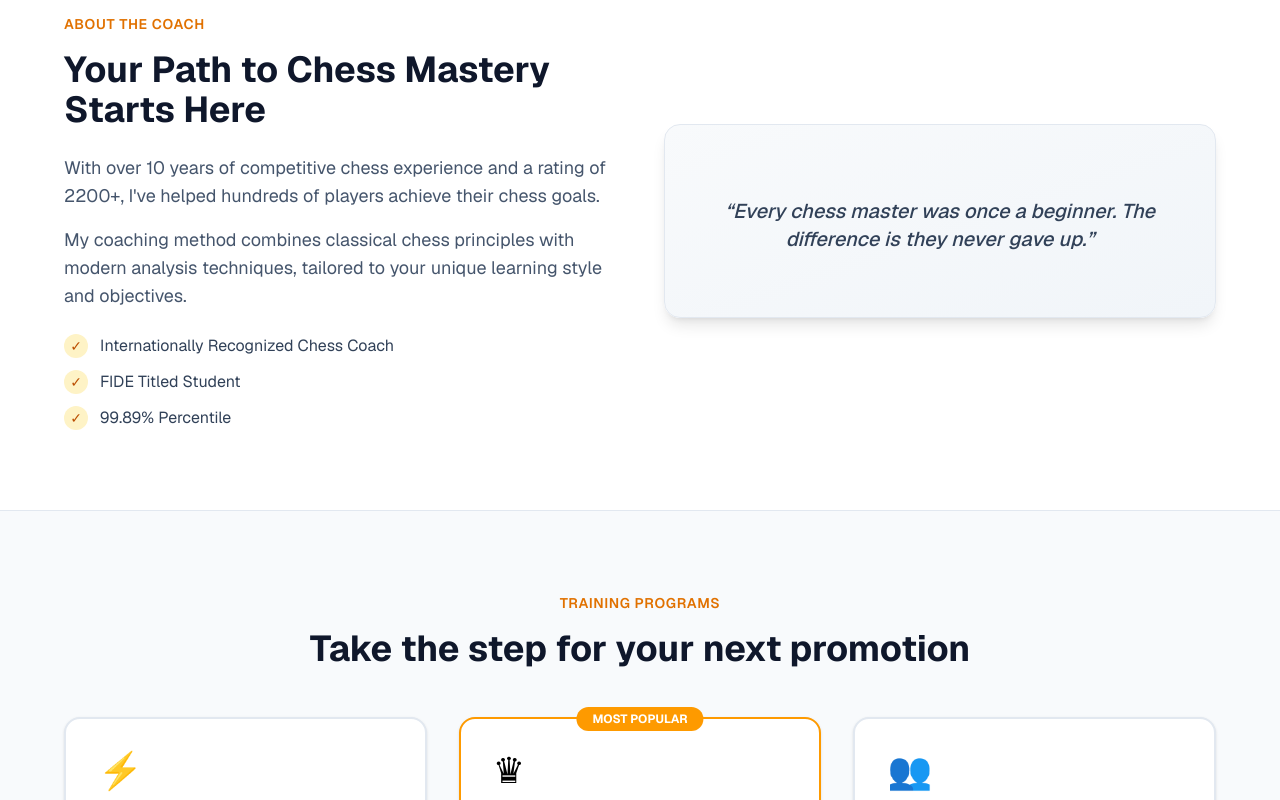
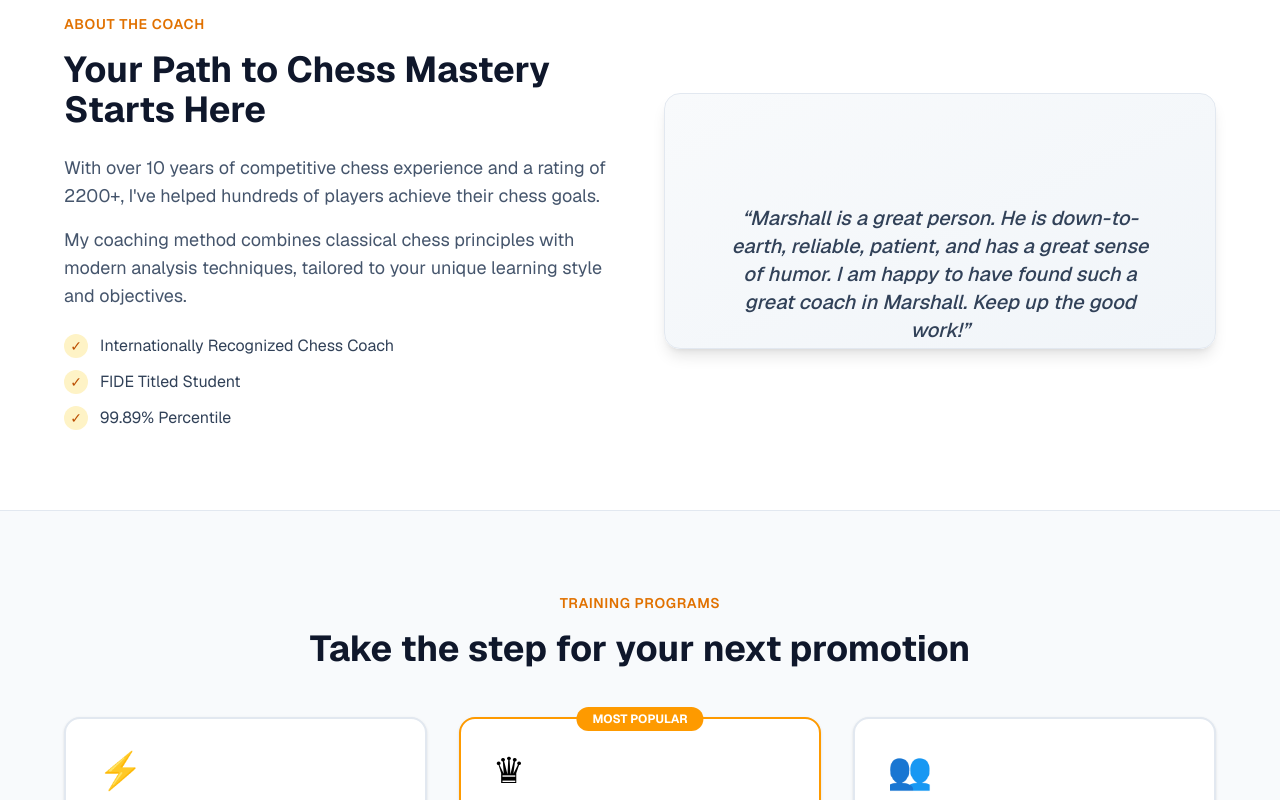
Before and after one commit to bezalel6/pawn-to-queen, a Next.js app: page / in a window 1280 px wide. Shown: the part 860-1660 px from the top of the page. Built offline with nearby package versions, Linux system fonts and the light colour scheme.

Commit message:
testimonials

```diff
--- a/src/components/Testimonials.tsx
+++ /dev/null
@@ -1,32 +0,0 @@
-import React from "react";
-import { testimonials } from "../data/testimonials";
-
-const Testimonials: React.FC = () => {
-  return (
-    <div className="mx-auto max-w-3xl">
-      <div className="relative h-72 w-full overflow-hidden rounded-xl bg-white">
-        {/* Gradient overlays for fade effect */}
-        <div className="absolute top-0 right-0 left-0 z-10 h-16 bg-gradient-to-b from-slate-50 to-transparent"></div>
-        <div className="absolute right-0 bottom-0 left-0 z-10 h-16 bg-gradient-to-t from-slate-50 to-transparent"></div>
-
-        <div className="animate-scroll-vertical p-6">
-          {[...testimonials, ...testimonials].map((testimonial, index) => (
-            <div
-              key={`${testimonial.id}-${index}`}
-              className="group mb-8 rounded-lg bg-slate-50 p-6 transition-all duration-300 hover:bg-amber-50 hover:shadow-md"
-            >
-              <p className="mb-3 text-base leading-relaxed font-medium text-slate-700 md:text-lg">
-                &ldquo;{testimonial.quote}&rdquo;
-              </p>
-              <p className="text-sm tracking-wide text-slate-500">
-                — {testimonial.author}
-              </p>
-            </div>
-          ))}
-        </div>
-      </div>
-    </div>
-  );
-};
-
-export default Testimonials;
--- /dev/null
+++ b/src/components/landing/sections/About.module.css
@@ -0,0 +1,22 @@
+.quote-container {
+  height: 256px;
+  overflow: hidden;
+}
+
+.quote-scroller {
+  display: flex;
+  flex-direction: column;
+  width: 100%;
+  margin-top: -64;
+}
+
+.quote-item {
+  height: 256px;
+  max-height: 256px;
+  flex-shrink: 0;
+  display: flex;
+  flex-direction: column;
+  justify-content: center;
+  align-items: center;
+  padding: 0 1rem;
+}
--- a/src/components/landing/sections/About.tsx
+++ b/src/components/landing/sections/About.tsx
@@ -1,7 +1,23 @@
+import { useState, useEffect } from "react";
 import { achievements } from "@/data/landing";
+import { testimonials } from "@/data/testimonials";
 import AchievementItem from "../AchievementItem";
+import styles from "./About.module.css";
 
 export default function About() {
+  const [currentIndex, setCurrentIndex] = useState(0);
+  const quoteHeight = 256; // Height of each quote container (h-64 = 256px)
+
+  useEffect(() => {
+    const interval = setInterval(() => {
+      setCurrentIndex((prev) => (prev + 1) % (testimonials.length - 1));
+    }, 2500); // Scroll every 5 seconds
+
+    return () => clearInterval(interval);
+  }, []);
+
+  const offset = currentIndex * quoteHeight;
+
   return (
     <section id="about" className="border-t border-slate-200 bg-white py-20">
       <div className="container mx-auto px-4 md:px-8">
@@ -30,12 +46,27 @@ export default function About() {
             </div>
           </div>
           <div className="relative">
-            <div className="rounded-2xl border-1 border-slate-200 bg-gradient-to-br from-slate-50 to-slate-100 p-12 text-center shadow-lg">
-              <div className="mb-6 text-8xl"></div>
-              <blockquote className="mb-4 text-xl font-medium text-slate-700 italic">
-                &ldquo;Every chess master was once a beginner. The difference is
-                they never gave up.&rdquo;
-              </blockquote>
+            <div
+              className={`${styles["quote-container"]} overflow-hidden rounded-2xl border-1 border-slate-200 bg-gradient-to-br from-slate-50 to-slate-100 p-12 text-center shadow-lg`}
+            >
+              <div
+                className={`${styles["quote-scroller"]} transition-transform duration-1000`}
+                style={{ transform: `translateY(-${offset}px)` }}
+              >
+                {testimonials.map((testimonial, index) => (
+                  <div key={index} className={styles["quote-item"]}>
+                    <div className="mb-6 text-8xl"></div>
+                    <blockquote className="mb-4 text-xl font-medium text-slate-700 italic">
+                      &ldquo;{testimonial.quote}&rdquo;
+                    </blockquote>
+                    {testimonial.author && (
+                      <p className="text-sm font-semibold text-slate-600">
+                        — {testimonial.author}
+                      </p>
+                    )}
+                  </div>
+                ))}
+              </div>
             </div>
           </div>
         </div>
--- a/src/data/testimonials.ts
+++ b/src/data/testimonials.ts
@@ -1,35 +1,22 @@
 export interface Testimonial {
-  id: number;
   quote: string;
-  author: string;
+  author?: string;
   rating?: number;
-  title?: string;
 }
 
-export const testimonials: Testimonial[] = [
-  {
-    id: 1,
-    quote: "We got Chess 2 before GTA 6.",
-    author: "Gary, Professional Gamer",
-  },
-  {
-    id: 2,
-    quote: "Finally, they fixed all the bugs from Chess 1.",
-    author: "Magnus, Endgame Enjoyer",
-  },
-  {
-    id: 3,
-    quote: "I Literally don't care.",
-    author: "Hikaru, Variety Streamer",
-  },
-  {
-    id: 4,
-    quote: "This is the position. And in this position, we resign.",
-    author: "Levy, New Yorker",
-  },
-  {
-    id: 5,
-    quote: "You know who also made a sequel? Europe, 1939.",
-    author: "Ben, Old Guy",
-  },
-];
+export const testimonials: Testimonial[] = [{
+  quote:
+    "I have been training with Marshall for quite some time now and have been making great progress in my chess game thanks to his training.",
+}, {
+  quote: "Always play bf1",
+  author: "Ben Finegold",
+}, {
+  quote:
+    "Marshall is a great person. He is down-to-earth, reliable, patient, and has a great sense of humor. I am happy to have found such a great coach in Marshall. Keep up the good work!",
+}, {
+  quote: "When you find a good move look for better",
+  author: "Emanuel Lasker",
+}, {
+  quote: "The pawns are the soul of chess",
+  author: "François-André Danican Philidor",
+}];
```
